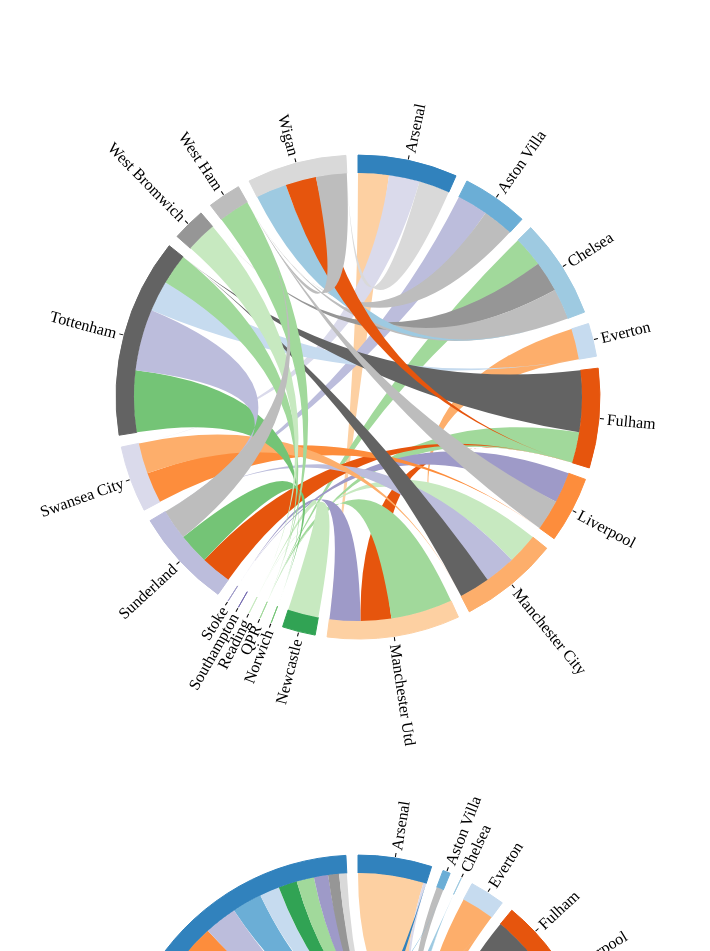
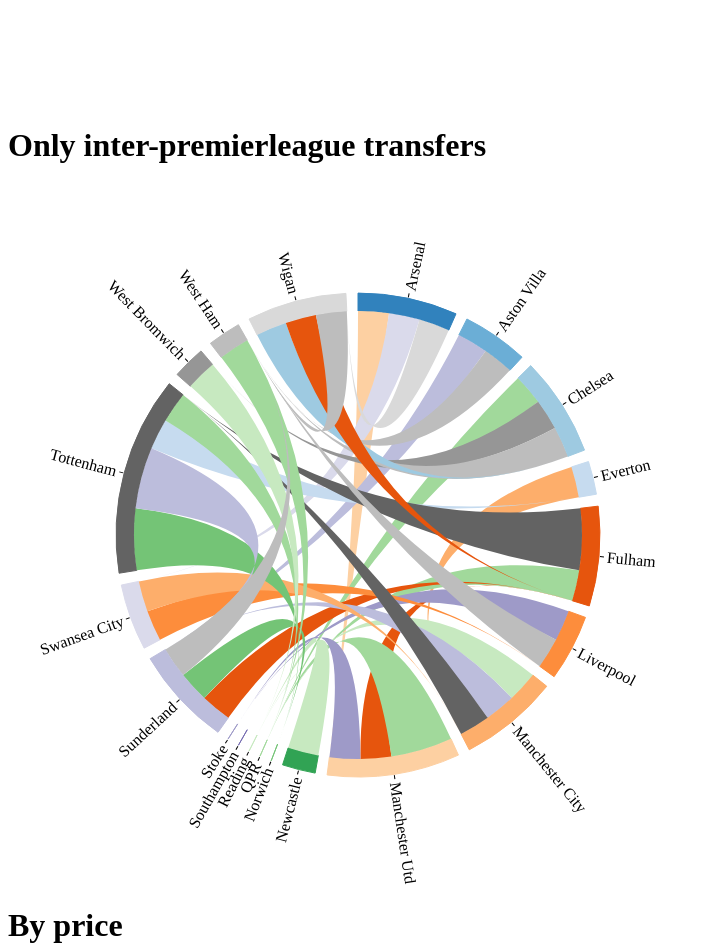
Before and after one commit to bss/premier-league-transfers, a plain HTML site: page index.html in a window 1280 px wide. Shown: the part 661-1612 px from the top of the page, without its empty margins (0-710 px from the left). Drawn offline with Linux system fonts and the light colour scheme.

Commit message:
Added headers for viz

```diff
--- a/index.html
+++ b/index.html
@@ -38,7 +38,7 @@
 
 function vizAll(cleanedData) {
   var matrix = generateMatrix(leagueClubs, cleanedData);
-  visualize(matrix);
+  visualize(matrix, "All");
 }
 
 function vizFiltered(cleanedData) {
@@ -47,13 +47,13 @@
   matrix.forEach(function (col) {
     col.pop();
   });
-  visualize(matrix);
+  visualize(matrix, "Only inter-premierleague transfers");
 }
 
 function vizFilteredPrice(cleanedData) {
   priceFilteredData = cleanedData.filter(function (transfer) { return transfer.price !== undefined; });
   var matrix = generateMatrix(leagueClubs, priceFilteredData, function (transfer) { return transfer.price; });
-  visualize(matrix);
+  visualize(matrix, "By price");
 }
 
 function cleanupData(data) {
@@ -87,7 +87,7 @@
   });
   return matrix;
 }
-function visualize(matrix) {
+function visualize(matrix, title) {
   var chord = d3.layout.chord()
       .padding(.05)
       .sortSubgroups(d3.descending)
@@ -99,6 +99,8 @@
       outerRadius = innerRadius * 1.08;
 
   var fill = d3.scale.category20c();
+
+  if (arguments.length === 2) d3.select("#transfer-chart").append("h1").text(title);
 
   var svg = d3.select("#transfer-chart")
     .append("svg")
```
